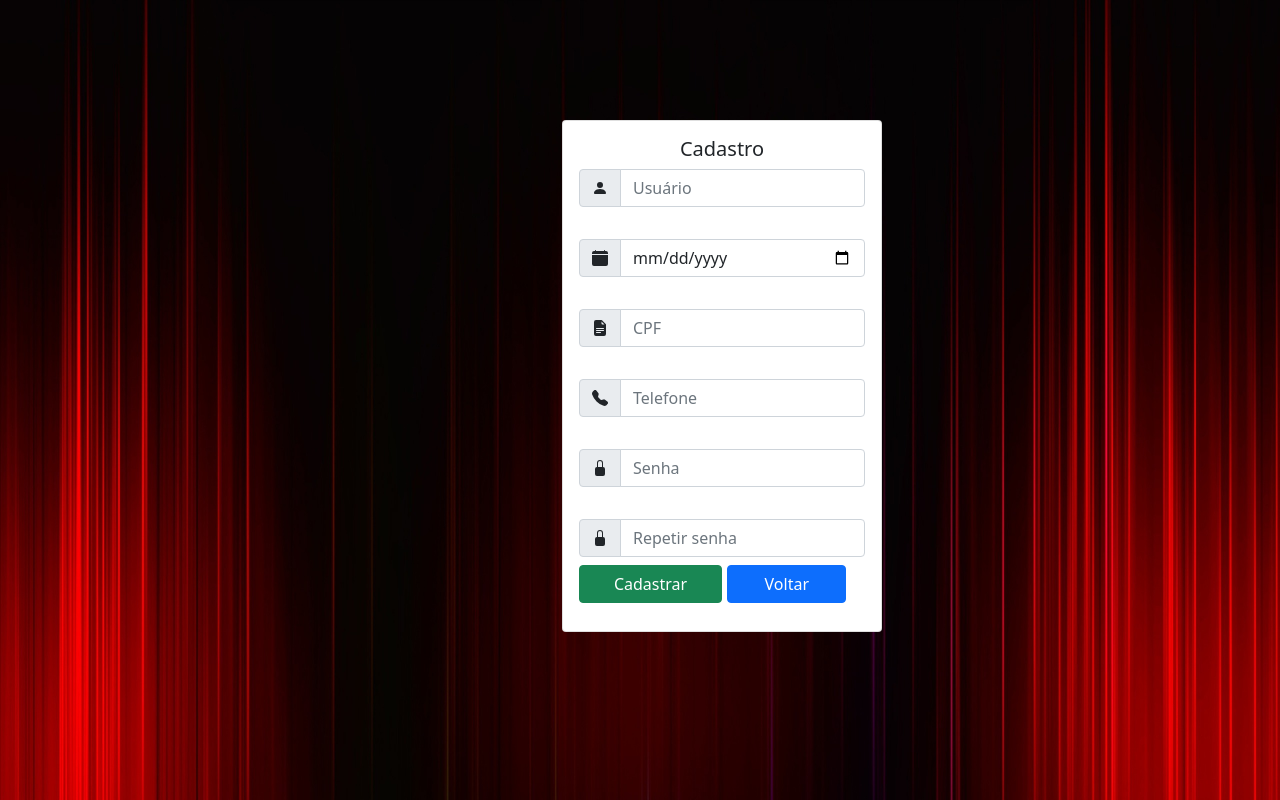
After one commit to nicolas2602/nimax, a PHP site: page /cadastro.php in a window 1280 px wide. The commit adds this page. Run offline with PHP 8.4, Linux system fonts and the light colour scheme.

Commit message:
Nimax parte 2

```diff
--- /dev/null
+++ b/cadastro.php
@@ -0,0 +1,94 @@
+<!DOCTYPE html>
+<html lang="en">
+<head>
+    <meta charset="UTF-8">
+    <meta http-equiv="X-UA-Compatible" content="IE=edge">
+    <meta name="viewport" content="width=device-width, initial-scale=1.0">
+    <link href="https://cdn.jsdelivr.net/npm/bootstrap@5.0.2/dist/css/bootstrap.min.css" rel="stylesheet" integrity="sha384-EVSTQN3/azprG1Anm3QDgpJLIm9Nao0Yz1ztcQTwFspd3yD65VohhpuuCOmLASjC" crossorigin="anonymous">
+        <script src="https://cdn.jsdelivr.net/npm/bootstrap@5.0.2/dist/js/bootstrap.bundle.min.js" integrity="sha384-MrcW6ZMFYlzcLA8Nl+NtUVF0sA7MsXsP1UyJoMp4YLEuNSfAP+JcXn/tWtIaxVXM" crossorigin="anonymous"></script>
+    <title>Cadastro</title>
+</head>
+
+<style>
+   body{
+    padding-top:120px;
+    padding-left: 550px;
+    background-image: url(imagem/fundo.jpg);
+    background-attachment: fixed;
+    background-size: 100%;
+    background-repeat: no-repeat;
+    background-color: white;
+}
+
+</style>
+
+<body>
+
+<form method="post" enctype="multipart/form-data">
+        <div class="container">
+            <div class="card" style="width: 20rem; height: 32rem">
+                <div class="card-body" id="cbody">
+                    <h5 style="text-align: center;">Cadastro<h5>
+                    <div class="input-group mb-2">
+                        <span class="input-group-text" id="basic-addon1">
+                            <svg xmlns="http://www.w3.org/2000/svg" width="16" height="16" fill="currentColor" class="bi bi-person-fill" viewBox="0 0 16 16">
+                                <path d="M3 14s-1 0-1-1 1-4 6-4 6 3 6 4-1 1-1 1H3zm5-6a3 3 0 1 0 0-6 3 3 0 0 0 0 6z"/>
+                            </svg>
+                        </span>
+                        <input class="form-control" type="text" name="user" placeholder="Usuário">
+                    </div><br>
+                    <div class="input-group mb-2">
+                        <span class="input-group-text" id="basic-addon1">
+                            <svg xmlns="http://www.w3.org/2000/svg" width="16" height="16" fill="currentColor" class="bi bi-calendar-fill" viewBox="0 0 16 16">
+                                <path d="M3.5 0a.5.5 0 0 1 .5.5V1h8V.5a.5.5 0 0 1 1 0V1h1a2 2 0 0 1 2 2v11a2 2 0 0 1-2 2H2a2 2 0 0 1-2-2V5h16V4H0V3a2 2 0 0 1 2-2h1V.5a.5.5 0 0 1 .5-.5z"/>
+                            </svg>
+                        </span>
+                        <input class="form-control" type="date" name="data" placeholder="Data de Nascimento">
+                    </div><br>
+                    <div class="input-group mb-2">
+                        <span class="input-group-text" id="basic-addon1">
+                            <svg xmlns="http://www.w3.org/2000/svg" width="16" height="16" fill="currentColor" class="bi bi-file-earmark-text-fill" viewBox="0 0 16 16">
+                                <path d="M9.293 0H4a2 2 0 0 0-2 2v12a2 2 0 0 0 2 2h8a2 2 0 0 0 2-2V4.707A1 1 0 0 0 13.707 4L10 .293A1 1 0 0 0 9.293 0zM9.5 3.5v-2l3 3h-2a1 1 0 0 1-1-1zM4.5 9a.5.5 0 0 1 0-1h7a.5.5 0 0 1 0 1h-7zM4 10.5a.5.5 0 0 1 .5-.5h7a.5.5 0 0 1 0 1h-7a.5.5 0 0 1-.5-.5zm.5 2.5a.5.5 0 0 1 0-1h4a.5.5 0 0 1 0 1h-4z"/>
+                            </svg>
+                        </span>
+                        <input class="form-control" type="text" pattern="\d{3}\.\d{3}\.\d{3}-\d{2}"  name="cpf" placeholder="CPF">
+                    </div><br>
+
+                    <div class="input-group mb-2">
+                        <span class="input-group-text" id="basic-addon1">
+                            <svg xmlns="http://www.w3.org/2000/svg" width="16" height="16" fill="currentColor" class="bi bi-telephone-fill" viewBox="0 0 16 16">
+                                <path fill-rule="evenodd" d="M1.885.511a1.745 1.745 0 0 1 2.61.163L6.29 2.98c.329.423.445.974.315 1.494l-.547 2.19a.678.678 0 0 0 .178.643l2.457 2.457a.678.678 0 0 0 .644.178l2.189-.547a1.745 1.745 0 0 1 1.494.315l2.306 1.794c.829.645.905 1.87.163 2.611l-1.034 1.034c-.74.74-1.846 1.065-2.877.702a18.634 18.634 0 0 1-7.01-4.42 18.634 18.634 0 0 1-4.42-7.009c-.362-1.03-.037-2.137.703-2.877L1.885.511z"/>
+                            </svg>
+                        </span>
+                        <input class="form-control" type="number" name="tel" placeholder="Telefone">
+                    </div><br>
+
+                    <div class="input-group mb-2">
+                        <span class="input-group-text" id="basic-addon1">
+                            <svg xmlns="http://www.w3.org/2000/svg" width="16" height="16" fill="currentColor" class="bi bi-lock-fill" viewBox="0 0 16 16">
+                                <path d="M8 1a2 2 0 0 1 2 2v4H6V3a2 2 0 0 1 2-2zm3 6V3a3 3 0 0 0-6 0v4a2 2 0 0 0-2 2v5a2 2 0 0 0 2 2h6a2 2 0 0 0 2-2V9a2 2 0 0 0-2-2z"/>
+                            </svg>
+                        </span>
+                        <input class="form-control" type="password" name="senha" placeholder="Senha">
+                    </div><br>
+
+                    <div class="input-group mb-2">
+                        <span class="input-group-text" id="basic-addon1">
+                            <svg xmlns="http://www.w3.org/2000/svg" width="16" height="16" fill="currentColor" class="bi bi-lock-fill" viewBox="0 0 16 16">
+                                <path d="M8 1a2 2 0 0 1 2 2v4H6V3a2 2 0 0 1 2-2zm3 6V3a3 3 0 0 0-6 0v4a2 2 0 0 0-2 2v5a2 2 0 0 0 2 2h6a2 2 0 0 0 2-2V9a2 2 0 0 0-2-2z"/>
+                            </svg>
+                        </span>
+                        <input class="form-control" type="password" name="rsenha" placeholder="Repetir senha">
+                    </div>
+
+                    <div class="d-grid gap-2 d-md-block">
+                      <input class="btn btn-success col-6" type="submit" value="Cadastrar">
+                      <a class="btn btn-primary col-5" href="index.php">Voltar</a>
+                    </div>
+                </div>
+            </div>
+        </div>
+    </form>
+
+</body>
+</html>
```
Also changed, not shown: index.php (+41 -4 lines), login.css (+7 -7 lines), imagem/fundo.jpg (added), imagem/fundo2.jpg (added), imagem/fundo3.jpg (added), imagem/fundo4.jpg (added), imagem/fundo5.jpg (added), imagem/fundo6.jpg (added), imagem/fundo7.jpg (added).
